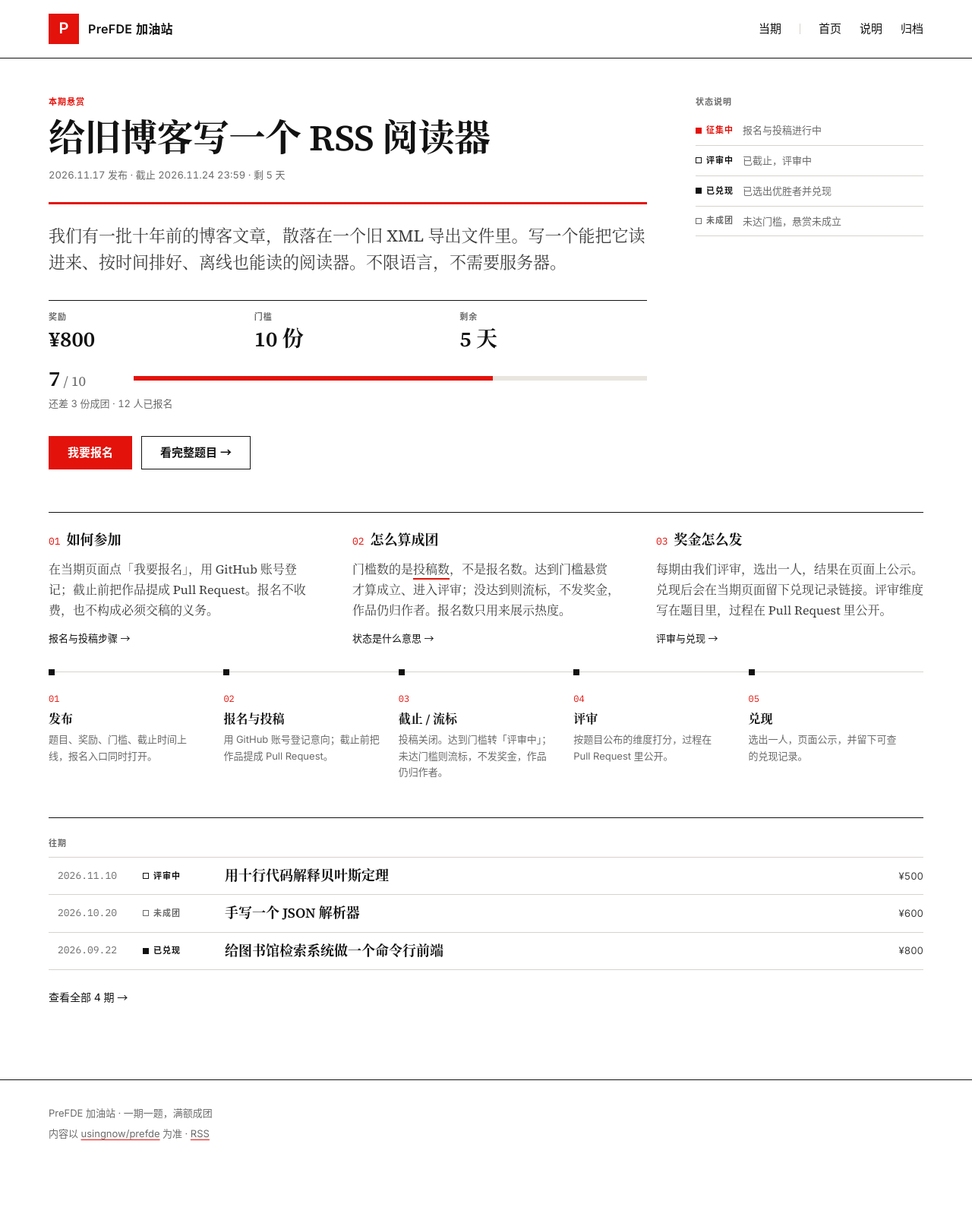
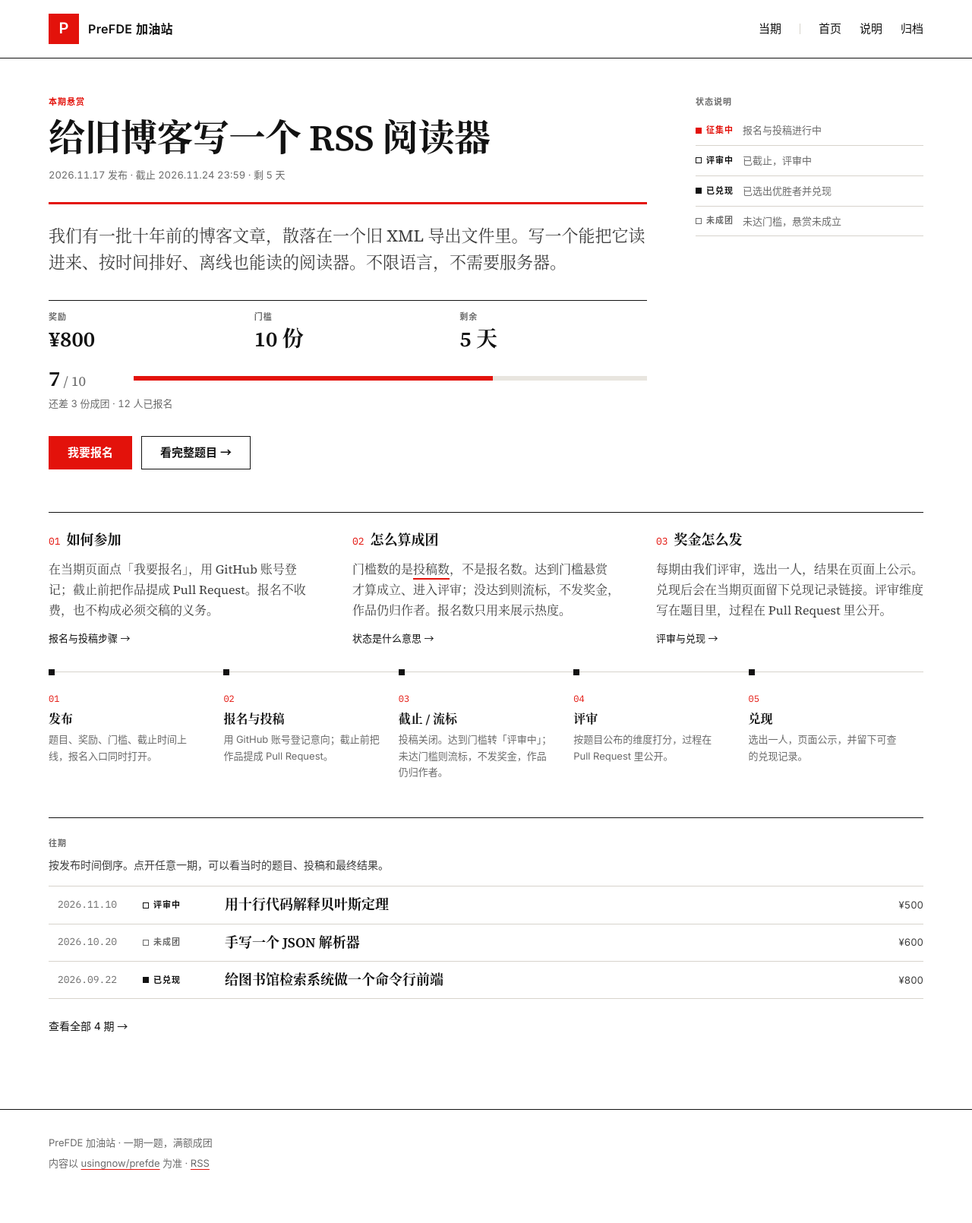
Before and after one commit to usingnow/prefde, a Jekyll site: the page built from index.html, in a window 1280 px wide. Shown: the whole page at 76% size. Built offline with Jekyll 4.4.1, drawn with Linux system fonts in a browser that asks for light colours; before the commit the page ends 1572 px from its top, so only the background shows below that.

Commit message:
往期区块增加一句话说明

```diff
--- a/_sass/_components.scss
+++ b/_sass/_components.scss
@@ -502,6 +502,14 @@ pre code { font-size: 14px; }
   text-transform: uppercase;
   color: var(--muted);
 }
+.past__desc {
+  margin: 0 0 var(--s4);
+  font-family: var(--font-sans);
+  font-size: 14px;
+  line-height: 1.6;
+  color: var(--ink-2);
+  max-width: 60ch;
+}
 .past__more {
   margin: var(--s5) 0 0;
   font-family: var(--font-sans);
--- a/index.html
+++ b/index.html
@@ -39,6 +39,7 @@ title: 当期悬赏
 
   <section class="past">
     <h2 class="past__title">往期</h2>
+    <p class="past__desc">按发布时间倒序。点开任意一期，可以看当时的题目、投稿和最终结果。</p>
     {% include past-list.html exclude=cur.code limit=3 %}
     <p class="past__more"><a href="{{ '/archive/' | relative_url }}">查看全部 {{ site.bounties | size }} 期 →</a></p>
   </section>
```
